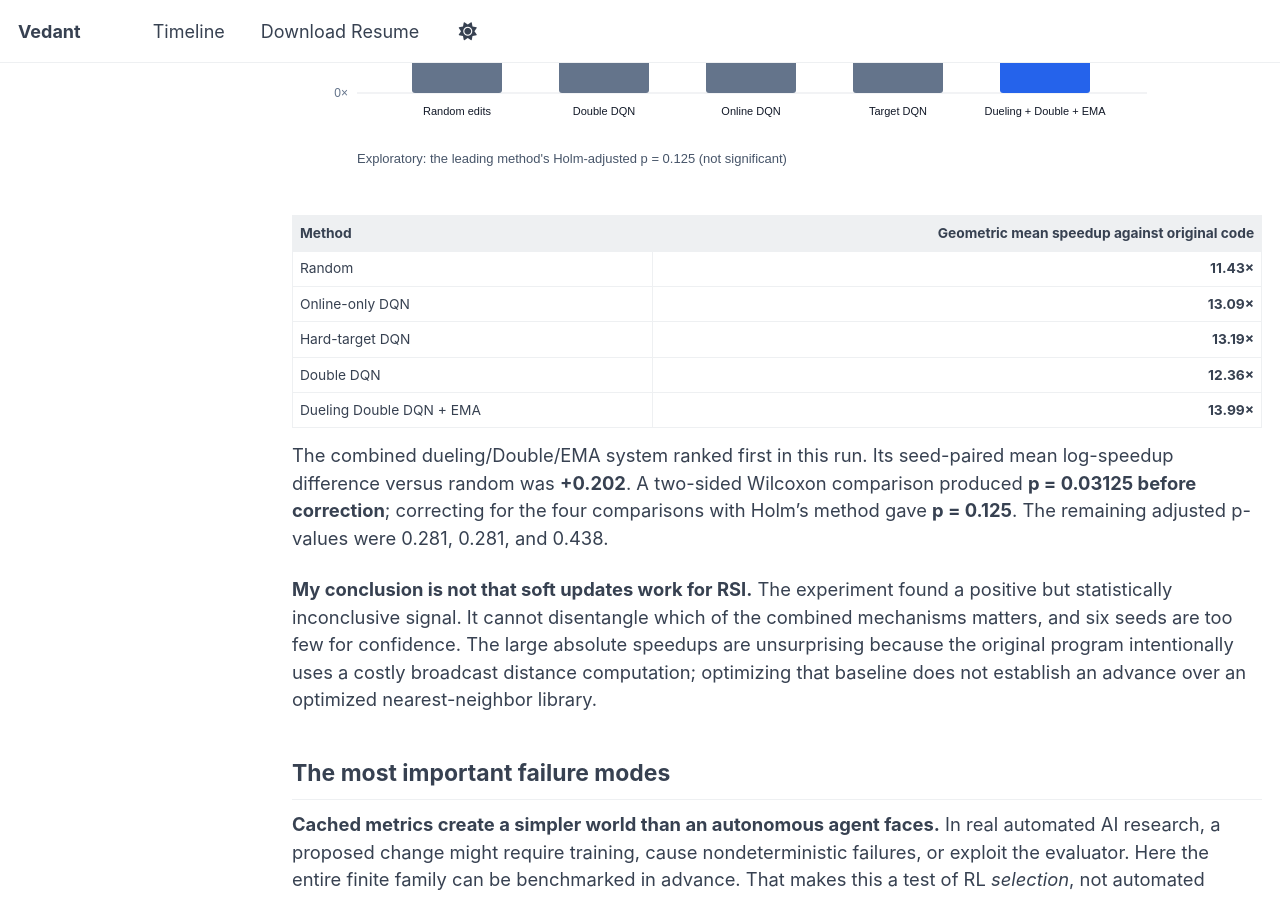
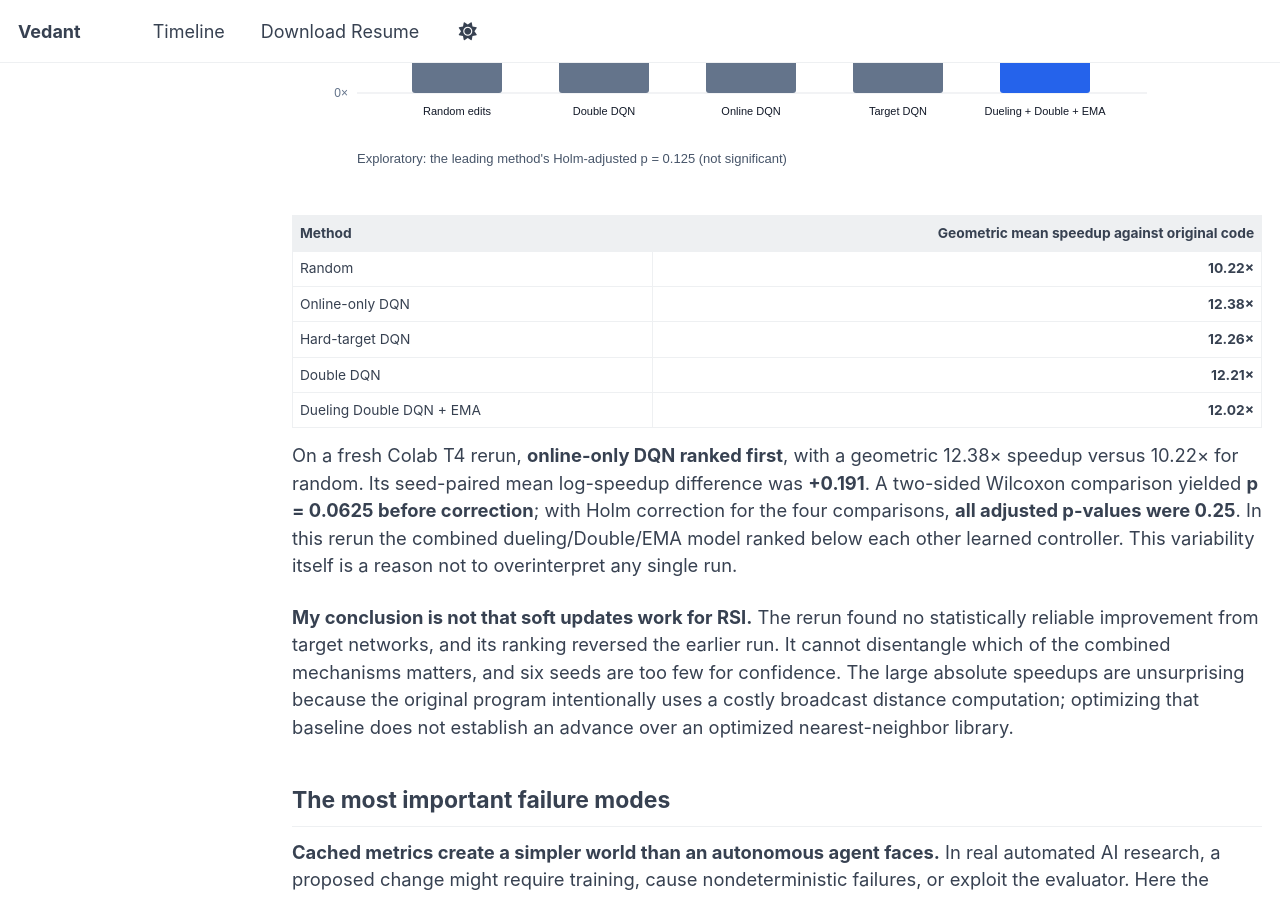
Before and after one commit to Vedant2100/vedant2100.github.io, a Jekyll site: the page built from _posts/2026-10-21-rl-codelab-recursive-code-optimization.md, in a window 1280 px wide and 900 px high, scrolled down 2722 px. Built offline with Jekyll 4.4.1, drawn with Linux system fonts in a browser that asks for light colours; some web fonts are replaced; a script bundle is joined from its source files by our own code; library files that are not in the unit come from our copies.

Commit message:
Align public report and blog with executed Colab notebook rerun

```diff
--- a/_posts/2026-10-21-rl-codelab-recursive-code-optimization.md
+++ b/_posts/2026-10-21-rl-codelab-recursive-code-optimization.md
@@ -76,15 +76,15 @@ The connected Colab runtime was a **Tesla T4**. PyTorch used its GPU for network
 
 | Method | Geometric mean speedup against original code |
 | --- | ---: |
-| Random | **11.43×** |
-| Online-only DQN | **13.09×** |
-| Hard-target DQN | **13.19×** |
-| Double DQN | **12.36×** |
-| Dueling Double DQN + EMA | **13.99×** |
+| Random | **10.22×** |
+| Online-only DQN | **12.38×** |
+| Hard-target DQN | **12.26×** |
+| Double DQN | **12.21×** |
+| Dueling Double DQN + EMA | **12.02×** |
 
-The combined dueling/Double/EMA system ranked first in this run. Its seed-paired mean log-speedup difference versus random was **+0.202**. A two-sided Wilcoxon comparison produced **p = 0.03125 before correction**; correcting for the four comparisons with Holm's method gave **p = 0.125**. The remaining adjusted p-values were 0.281, 0.281, and 0.438.
+On a fresh Colab T4 rerun, **online-only DQN ranked first**, with a geometric 12.38× speedup versus 10.22× for random. Its seed-paired mean log-speedup difference was **+0.191**. A two-sided Wilcoxon comparison yielded **p = 0.0625 before correction**; with Holm correction for the four comparisons, **all adjusted p-values were 0.25**. In this rerun the combined dueling/Double/EMA model ranked below each other learned controller. This variability itself is a reason not to overinterpret any single run.
 
-**My conclusion is not that soft updates work for RSI.** The experiment found a positive but statistically inconclusive signal. It cannot disentangle which of the combined mechanisms matters, and six seeds are too few for confidence. The large absolute speedups are unsurprising because the original program intentionally uses a costly broadcast distance computation; optimizing that baseline does not establish an advance over an optimized nearest-neighbor library.
+**My conclusion is not that soft updates work for RSI.** The rerun found no statistically reliable improvement from target networks, and its ranking reversed the earlier run. It cannot disentangle which of the combined mechanisms matters, and six seeds are too few for confidence. The large absolute speedups are unsurprising because the original program intentionally uses a costly broadcast distance computation; optimizing that baseline does not establish an advance over an optimized nearest-neighbor library.
 
 ## The most important failure modes
 
```
